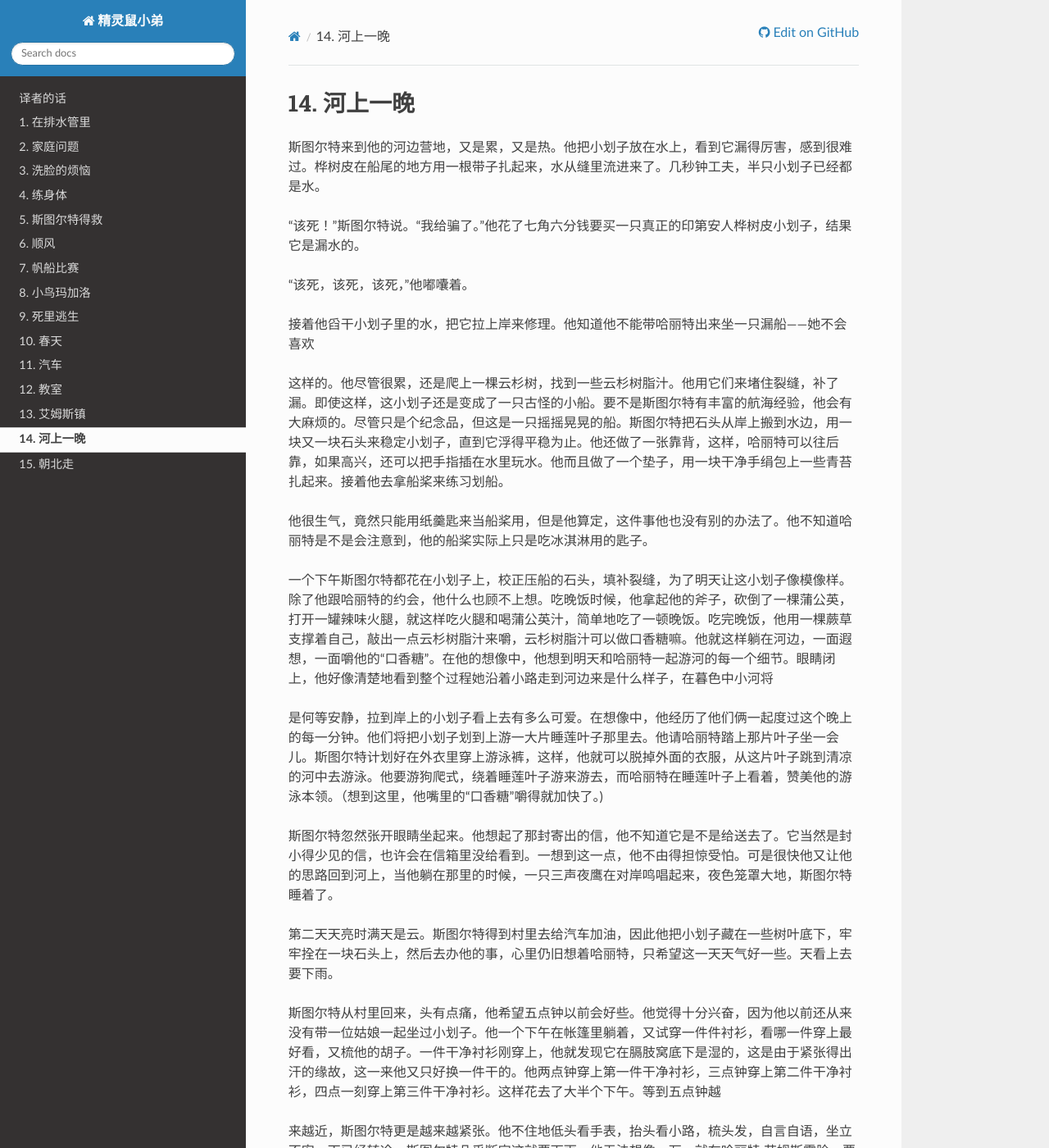
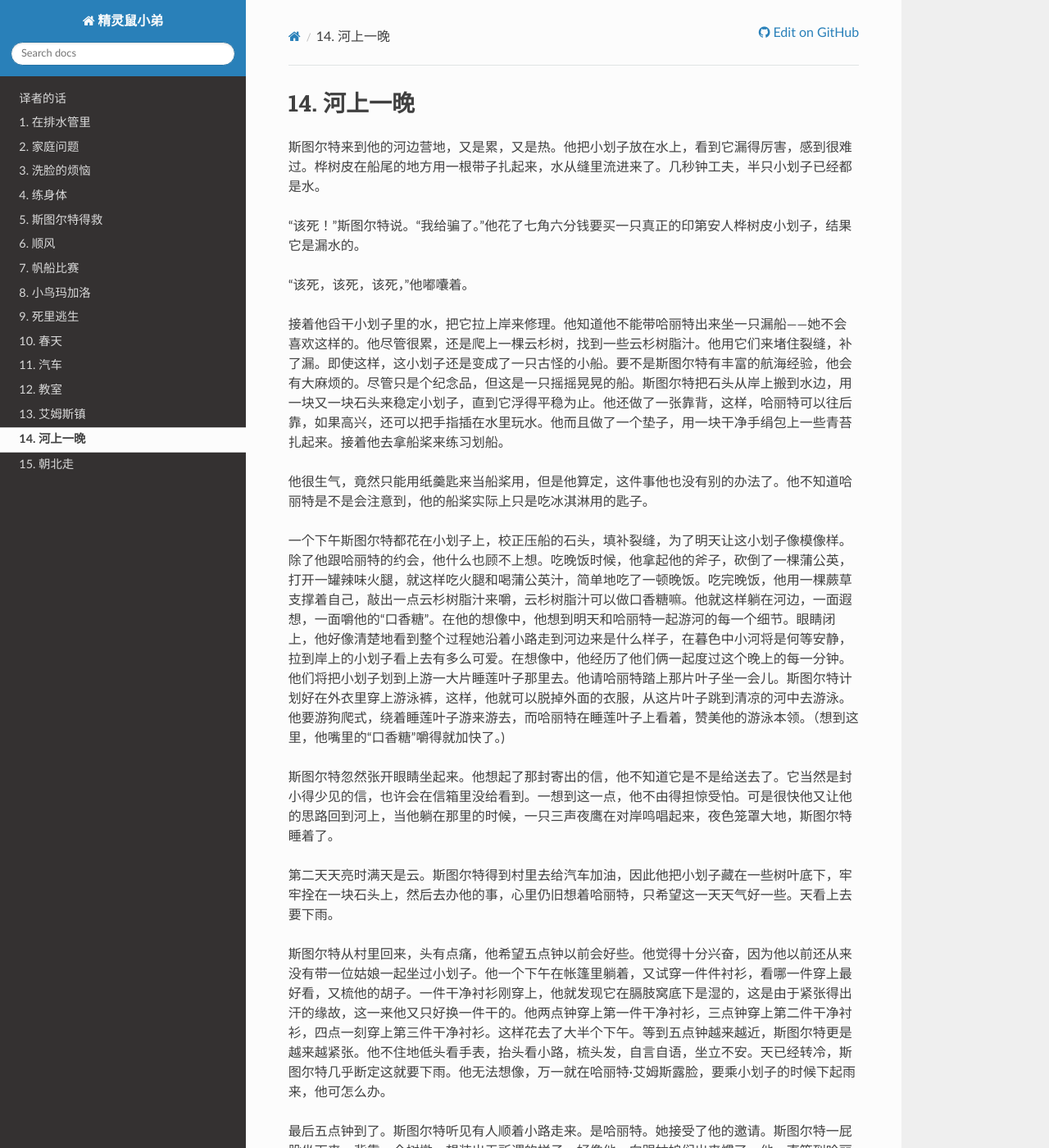
Before and after one commit to Jason2013/stuart-little-cn, a Sphinx documentation site: the page built from docs/source/14.rst, in a window 1280 px wide and 1400 px high. Shown: the whole window at 82% size. Built offline with Sphinx 7.4.7 and the Read the Docs theme 3.1.0, drawn with Linux system fonts in a browser that asks for light colours; some of the changed text lies outside the part shown.

Commit message:
Fix line endings.

```diff
--- a/docs/source/14.rst
+++ b/docs/source/14.rst
@@ -7,23 +7,17 @@
 
 “该死，该死，该死，”他嘟囔着。
 
-接着他舀干小划子里的水，把它拉上岸来修理。他知道他不能带哈丽特出来坐一只漏船——她不会喜欢
-
-这样的。他尽管很累，还是爬上一棵云杉树，找到一些云杉树脂汁。他用它们来堵住裂缝，补了漏。即使这样，这小划子还是变成了一只古怪的小船。要不是斯图尔特有丰富的航海经验，他会有大麻烦的。尽管只是个纪念品，但这是一只摇摇晃晃的船。斯图尔特把石头从岸上搬到水边，用一块又一块石头来稳定小划子，直到它浮得平稳为止。他还做了一张靠背，这样，哈丽特可以往后靠，如果高兴，还可以把手指插在水里玩水。他而且做了一个垫子，用一块干净手绢包上一些青苔扎起来。接着他去拿船桨来练习划船。
+接着他舀干小划子里的水，把它拉上岸来修理。他知道他不能带哈丽特出来坐一只漏船——她不会喜欢这样的。他尽管很累，还是爬上一棵云杉树，找到一些云杉树脂汁。他用它们来堵住裂缝，补了漏。即使这样，这小划子还是变成了一只古怪的小船。要不是斯图尔特有丰富的航海经验，他会有大麻烦的。尽管只是个纪念品，但这是一只摇摇晃晃的船。斯图尔特把石头从岸上搬到水边，用一块又一块石头来稳定小划子，直到它浮得平稳为止。他还做了一张靠背，这样，哈丽特可以往后靠，如果高兴，还可以把手指插在水里玩水。他而且做了一个垫子，用一块干净手绢包上一些青苔扎起来。接着他去拿船桨来练习划船。
 
 他很生气，竟然只能用纸羹匙来当船桨用，但是他算定，这件事他也没有别的办法了。他不知道哈丽特是不是会注意到，他的船桨实际上只是吃冰淇淋用的匙子。
 
-一个下午斯图尔特都花在小划子上，校正压船的石头，填补裂缝，为了明天让这小划子像模像样。除了他跟哈丽特的约会，他什么也顾不上想。吃晚饭时候，他拿起他的斧子，砍倒了一棵蒲公英，打开一罐辣味火腿，就这样吃火腿和喝蒲公英汁，简单地吃了一顿晚饭。吃完晚饭，他用一棵蕨草支撑着自己，敲出一点云杉树脂汁来嚼，云杉树脂汁可以做口香糖嘛。他就这样躺在河边，一面遐想，一面嚼他的“口香糖”。在他的想像中，他想到明天和哈丽特一起游河的每一个细节。眼睛闭上，他好像清楚地看到整个过程她沿着小路走到河边来是什么样子，在暮色中小河将
-
-是何等安静，拉到岸上的小划子看上去有多么可爱。在想像中，他经历了他们俩一起度过这个晚上的每一分钟。他们将把小划子划到上游一大片睡莲叶子那里去。他请哈丽特踏上那片叶子坐一会儿。斯图尔特计划好在外衣里穿上游泳裤，这样，他就可以脱掉外面的衣服，从这片叶子跳到清凉的河中去游泳。他要游狗爬式，绕着睡莲叶子游来游去，而哈丽特在睡莲叶子上看着，赞美他的游泳本领。（想到这里，他嘴里的“口香糖”嚼得就加快了。)
+一个下午斯图尔特都花在小划子上，校正压船的石头，填补裂缝，为了明天让这小划子像模像样。除了他跟哈丽特的约会，他什么也顾不上想。吃晚饭时候，他拿起他的斧子，砍倒了一棵蒲公英，打开一罐辣味火腿，就这样吃火腿和喝蒲公英汁，简单地吃了一顿晚饭。吃完晚饭，他用一棵蕨草支撑着自己，敲出一点云杉树脂汁来嚼，云杉树脂汁可以做口香糖嘛。他就这样躺在河边，一面遐想，一面嚼他的“口香糖”。在他的想像中，他想到明天和哈丽特一起游河的每一个细节。眼睛闭上，他好像清楚地看到整个过程她沿着小路走到河边来是什么样子，在暮色中小河将是何等安静，拉到岸上的小划子看上去有多么可爱。在想像中，他经历了他们俩一起度过这个晚上的每一分钟。他们将把小划子划到上游一大片睡莲叶子那里去。他请哈丽特踏上那片叶子坐一会儿。斯图尔特计划好在外衣里穿上游泳裤，这样，他就可以脱掉外面的衣服，从这片叶子跳到清凉的河中去游泳。他要游狗爬式，绕着睡莲叶子游来游去，而哈丽特在睡莲叶子上看着，赞美他的游泳本领。（想到这里，他嘴里的“口香糖”嚼得就加快了。)
 
 斯图尔特忽然张开眼睛坐起来。他想起了那封寄出的信，他不知道它是不是给送去了。它当然是封小得少见的信，也许会在信箱里没给看到。一想到这一点，他不由得担惊受怕。可是很快他又让他的思路回到河上，当他躺在那里的时候，一只三声夜鹰在对岸鸣唱起来，夜色笼罩大地，斯图尔特睡着了。
 
 第二天天亮时满天是云。斯图尔特得到村里去给汽车加油，因此他把小划子藏在一些树叶底下，牢牢拴在一块石头上，然后去办他的事，心里仍旧想着哈丽特，只希望这一天天气好一些。天看上去要下雨。
 
-斯图尔特从村里回来，头有点痛，他希望五点钟以前会好些。他觉得十分兴奋，因为他以前还从来没有带一位姑娘一起坐过小划子。他一个下午在帐篷里躺着，又试穿一件件衬衫，看哪一件穿上最好看，又梳他的胡子。一件干净衬衫刚穿上，他就发现它在膈肢窝底下是湿的，这是由于紧张得出汗的缘故，这一来他又只好换一件干的。他两点钟穿上第一件干净衬衫，三点钟穿上第二件干净衬衫，四点一刻穿上第三件干净衬衫。这样花去了大半个下午。等到五点钟越
-
-来越近，斯图尔特更是越来越紧张。他不住地低头看手表，抬头看小路，梳头发，自言自语，坐立不安。天已经转冷，斯图尔特几乎断定这就要下雨。他无法想像，万一就在哈丽特·艾姆斯露脸，要乘小划子的时候下起雨来，他可怎么办。
+斯图尔特从村里回来，头有点痛，他希望五点钟以前会好些。他觉得十分兴奋，因为他以前还从来没有带一位姑娘一起坐过小划子。他一个下午在帐篷里躺着，又试穿一件件衬衫，看哪一件穿上最好看，又梳他的胡子。一件干净衬衫刚穿上，他就发现它在膈肢窝底下是湿的，这是由于紧张得出汗的缘故，这一来他又只好换一件干的。他两点钟穿上第一件干净衬衫，三点钟穿上第二件干净衬衫，四点一刻穿上第三件干净衬衫。这样花去了大半个下午。等到五点钟越来越近，斯图尔特更是越来越紧张。他不住地低头看手表，抬头看小路，梳头发，自言自语，坐立不安。天已经转冷，斯图尔特几乎断定这就要下雨。他无法想像，万一就在哈丽特·艾姆斯露脸，要乘小划子的时候下起雨来，他可怎么办。
 
 最后五点钟到了。斯图尔特听见有人顺着小路走来。是哈丽特。她接受了他的邀请。斯图尔特一屁股坐下来，背靠一个树墩，想装出无所谓的样子，好像他一向跟姑娘们出来惯了。他一直等到哈丽特离他只有几英尺，这才站起来。
 
@@ -39,9 +33,7 @@
 
 哈丽特抬头看看天空，点点头。“噢，得了，”她说，“天要下雨总是要下的。”
 
-“一点不错，”斯图尔特重复她的话，“天要下雨总是要下的。我的小划子在岸上不远的地方。我可以扶你过小路上那些不平的地方吗？”斯图尔特天生是只有礼貌的老鼠，可哈丽特说她不需要任何帮忙。她是个灵活的姑娘，一点没有会绊跤或者摔倒的样子。斯图尔特带路到他藏起小划子的地方，哈丽特跟在后面，但等他们来到那个地点，斯图尔特一下子吓坏了——
-
-他发现那小划子不在那里，它已经无影无踪。
+“一点不错，”斯图尔特重复她的话，“天要下雨总是要下的。我的小划子在岸上不远的地方。我可以扶你过小路上那些不平的地方吗？”斯图尔特天生是只有礼貌的老鼠，可哈丽特说她不需要任何帮忙。她是个灵活的姑娘，一点没有会绊跤或者摔倒的样子。斯图尔特带路到他藏起小划子的地方，哈丽特跟在后面，但等他们来到那个地点，斯图尔特一下子吓坏了——他发现那小划子不在那里，它已经无影无踪。
 
 斯图尔特的心沉了下去。他觉得想哭。
 
```
Also changed, not shown: other parts of docs/source/14.rst (+1 -1 lines), docs/source/15.rst (+3 -9 lines).
